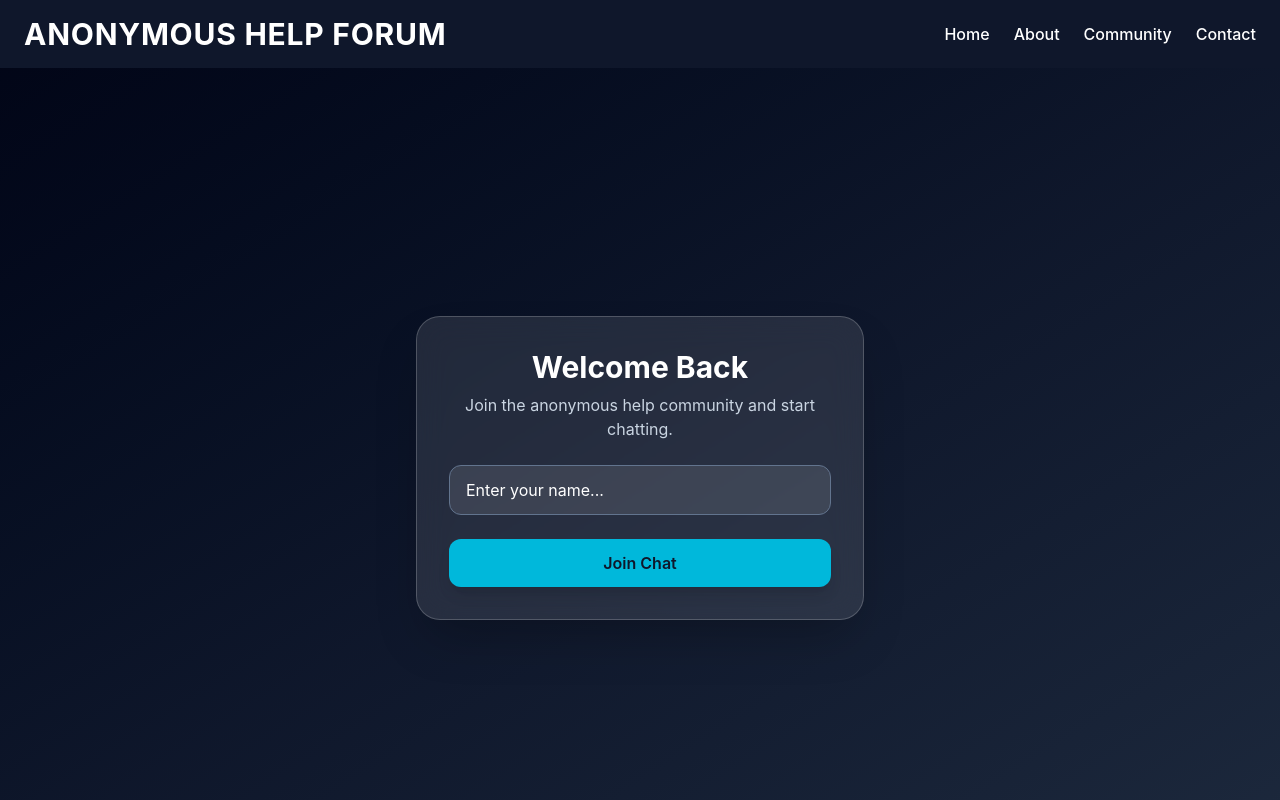
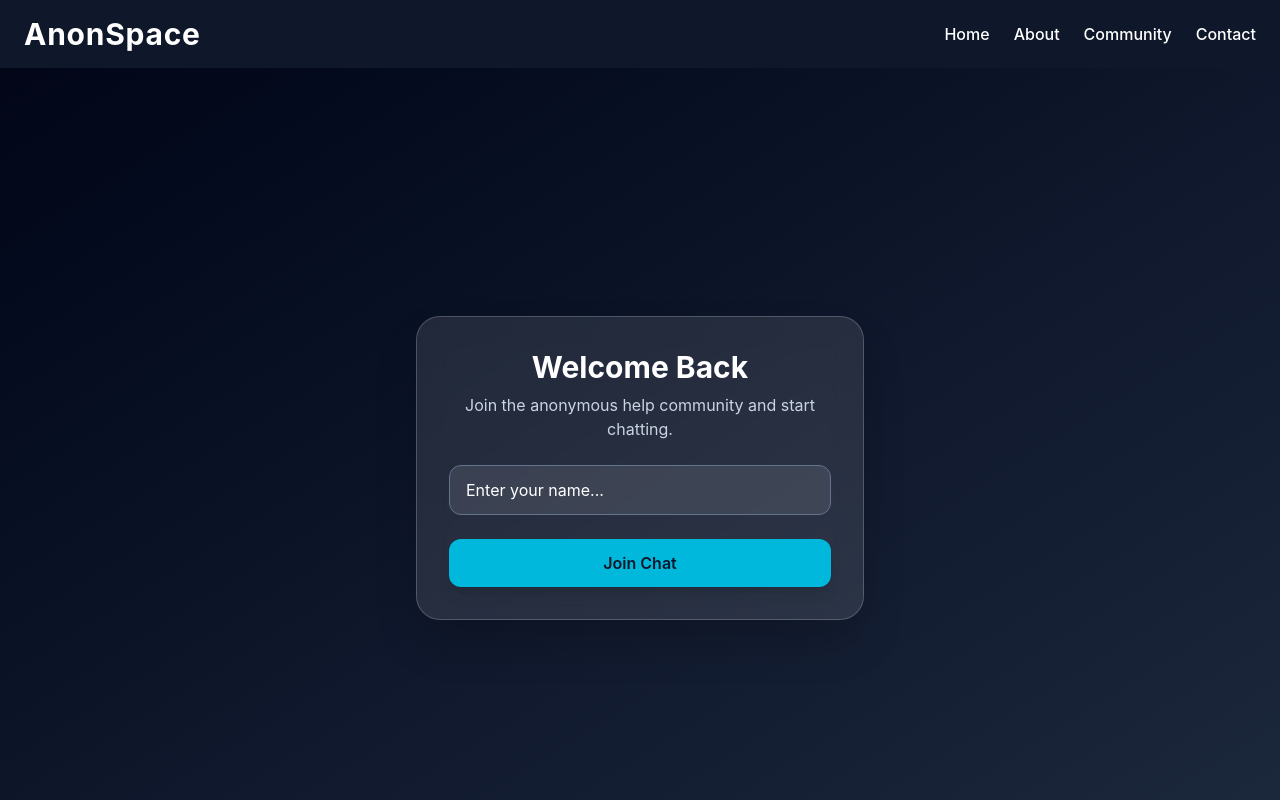
Before and after one commit to xwizardcoder/AnonSpace, a React (Vite) app: page / in a window 1280 px wide. Shown: the top 800 px of the page. Built offline with nearby package versions, Linux system fonts and the light colour scheme; no server answers.

Commit message:
Update Header.jsx

```diff
--- a/src/Header.jsx
+++ b/src/Header.jsx
@@ -6,7 +6,7 @@ function Header() {
 
           <div className="right">
             <h3 className="text-2xl md:text-3xl font-bold tracking-wide text-center md:text-left">
-              ANONYMOUS HELP FORUM
+              AnonSpace
             </h3>
           </div>
 
```
